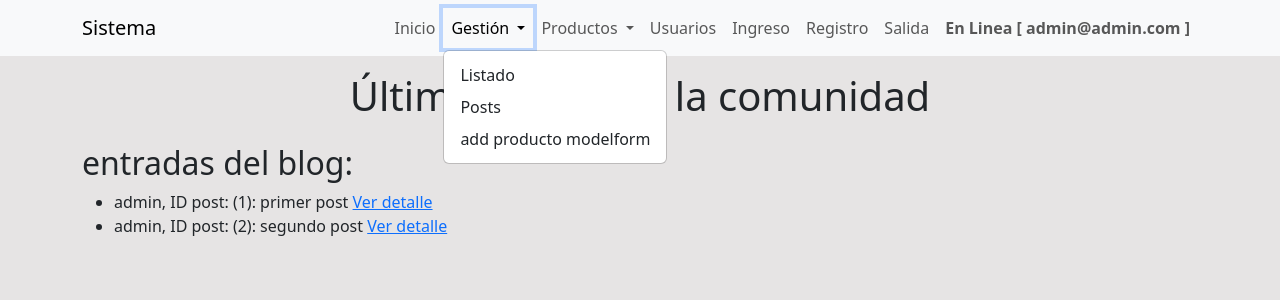
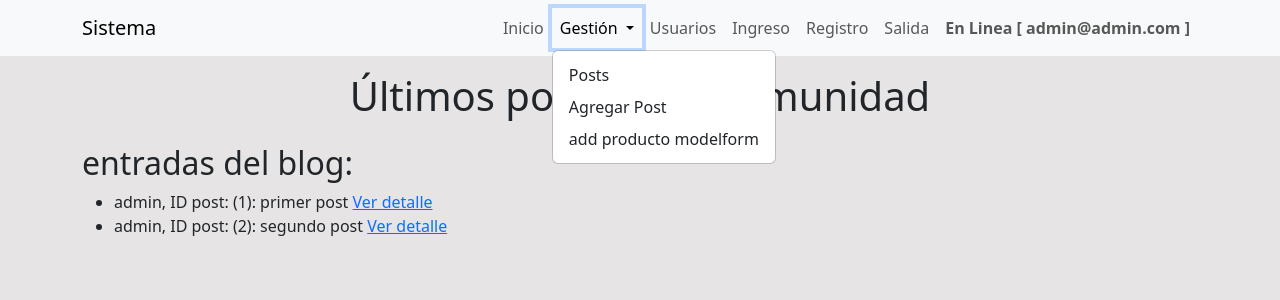
Before and after one commit to marcelolucianosm/pyplantilla, a Django app: page /blog/ in a window 1280 px wide, after a click on "Gestión". Shown: the top 300 px of the page. Run offline with Django 5.2, Linux system fonts and the light colour scheme; a user stored in the database is signed in; data comes from the database, SQL or seed files in the repository; both versions use the stored data as it was after the commit; some libraries are stand-ins or nearby versions.

Commit message:
depuracion

```diff
--- a/blog/urls.py
+++ b/blog/urls.py
@@ -3,5 +3,8 @@ from . import views
 
 urlpatterns = [
     path('',views.posts, name="posts"),
+    path('post/add/', views.crear_post, name="crear_post"),
     path('post/detalle/<int:post_id>', views.detalle_post, name="detalle_post"),
+    path('post/comentario/add/<int:post_id>', views.agregar_comentario, name="agregar_comentario"),
+    path('post/comentario/eliminar/<int:comentario_id>', views.eliminar_comentario, name="eliminar_comentario"),
 ]
--- a/blog/views.py
+++ b/blog/views.py
@@ -27,3 +27,76 @@ def detalle_post(request,post_id):
     contexto["post"] = post
     contexto["comentarios"] = comentarios
     return render(request,'blog/detalle_post.html',contexto)
+
+def agregar_comentario(request, post_id):
+    if request.method == "POST":
+        contenido = request.POST.get("contenido")
+
+        post = Post.objects.get(id=post_id)
+
+        #print(contenido)
+        #print(post)
+        #print(request.user)
+
+        nuevo_comentario = Comentario(contenido=contenido, post=post, autor=request.user)
+
+        nuevo_comentario.save()
+
+        messages.success(request, "Comentario creado con éxito")
+        return redirect('detalle_post', post_id)
+    else:
+        messages.error(request, "Acción / método no permitido")
+        return redirect('posts')
+
+
+@login_required(login_url="login")
+@permission_required("blog.delete_comentario", login_url="home")
+def eliminar_comentario(request, comentario_id):
+    contexto = {}
+    try:
+        comentario = Comentario.objects.get(id=comentario_id)
+
+        if comentario.autor != request.user:
+            messages.error(request, f"Usted no es el autor del comentario, no puede eliminarlo")
+            return redirect('posts')
+
+    except comentario.DoesNotExist as e:
+        messages.error(request, f"No existe un comentario con id: {comentario_id}")
+        return redirect('posts')
+
+    if request.method == "POST":
+        comentario.delete()
+        messages.success(request, "Comentario eliminado con éxito")
+        return redirect('posts')
+    else:
+        # BLOQUE GET
+        contexto["comentario"] = comentario
+        return render(request, 'blog/eliminar_comentario.html', contexto)
+
+@login_required(login_url="login")
+@permission_required("blog.add_post", login_url="home")
+def crear_post(request):
+    contexto = {}
+    contexto["form"] = PostFormCreate()
+
+    if request.method == 'GET':
+        return render(request, 'blog/crear_post.html', contexto)
+
+    if request.method == 'POST':
+
+        form = PostFormCreate(request.POST)
+        contexto["form"] = form
+
+        if form.is_valid():
+            model_post = form.instance
+
+            model_post.autor = request.user
+            # print(model_post.autor.id)
+            model_post.save()
+
+            messages.success(request, "Post creado con éxito.")
+            return redirect('posts')
+
+        else:
+            messages.error(request, "Algo ha fallado, revise bien los datos ingresados.")
+            return render(request, 'blog/crear_post.html', contexto)
--- a/templates/layouts/base.html
+++ b/templates/layouts/base.html
@@ -8,10 +8,11 @@
     <meta charset="UTF-8">
     <meta name="viewport" content="width=device-width, initial-scale=1.0">
     <title>Sistema</title>
-
     <link href="https://cdn.jsdelivr.net/npm/bootstrap@5.3.3/dist/css/bootstrap.min.css" rel="stylesheet" integrity="sha384-QWTKZyjpPEjISv5WaRU9OFeRpok6YctnYmDr5pNlyT2bRjXh0JMhjY6hW+ALEwIH" crossorigin="anonymous">
-
     <script defer src="https://cdn.jsdelivr.net/npm/bootstrap@5.3.3/dist/js/bootstrap.bundle.min.js" integrity="sha384-YvpcrYf0tY3lHB60NNkmXc5s9fDVZLESaAA55NDzOxhy9GkcIdslK1eN7N6jIeHz" crossorigin="anonymous"></script>
+    <script src="https://cdnjs.cloudflare.com/ajax/libs/moment.js/2.30.1/moment-with-locales.min.js" integrity="sha512-4F1cxYdMiAW98oomSLaygEwmCnIP38pb4Kx70yQYqRwLVCs3DbRumfBq82T08g/4LJ/smbFGFpmeFlQgoDccgg==" crossorigin="anonymous" referrerpolicy="no-referrer"></script>
+    <link rel="stylesheet" href="https://cdn.datatables.net/2.1.8/css/dataTables.bootstrap5.css">
+    <link rel="stylesheet" href="https://cdnjs.cloudflare.com/ajax/libs/font-awesome/6.7.1/css/all.min.css" integrity="sha512-5Hs3dF2AEPkpNAR7UiOHba+lRSJNeM2ECkwxUIxC1Q/FLycGTbNapWXB4tP889k5T5Ju8fs4b1P5z/iB4nMfSQ==" crossorigin="anonymous" referrerpolicy="no-referrer" />
 
 
 
--- a/templates/partials/navbar.html
+++ b/templates/partials/navbar.html
@@ -18,28 +18,15 @@
               Gestión
             </a>
             <ul class="dropdown-menu">
-              <li><a class="dropdown-item" href="">Listado</a></li>
-
                 <li><a class="dropdown-item" href="{% url "posts" %}">Posts</a></li>
+                <li><a class="dropdown-item" href="{% url "crear_post" %}">Agregar Post</a></li>
                 <li><a class="dropdown-item" href="">add producto modelform</a></li>
 
             </ul>
           </li>
 
 
-          <li class="nav-item dropdown">
-            <a class="nav-link dropdown-toggle" href="#" role="button" data-bs-toggle="dropdown" aria-expanded="false">
-              Productos
-            </a>
-            <ul class="dropdown-menu">
-              <li><a class="dropdown-item" href="">Listado</a></li>
 
-                    <li><a class="dropdown-item" href="">Productos VIP</a></li>
-
-                <li><a class="dropdown-item" href="">Productos destacados</a></li>
-
-            </ul>
-          </li>
 
           <li class="nav-item">
             <a class="nav-link" href="{% url "usuarios_view" %}">Usuarios</a>
```
Also changed, not shown: templates/blog/detalle_post.html (+3 -8 lines), templates/blog/ejemplo_datatables.html (deleted, +0 -72 lines), templates/partials/card_post.html (added, +9 -0 lines), db.sqlite3, static/img/fondobinario.jpg (deleted).
